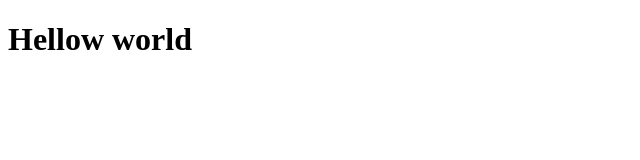
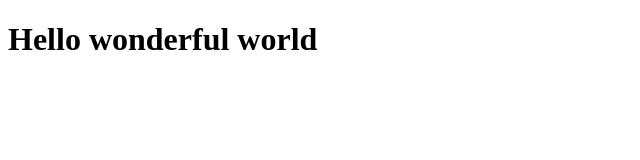
Before and after one commit to wzuschlag/wzuschlag.github.io, a plain HTML site: page index.html in a window 1280 px wide. Shown: the whole page, without its empty margins (0-640 px from the left). Drawn offline with Linux system fonts and the light colour scheme.

Commit message:
inital commit

```diff
--- a/index.html
+++ b/index.html
@@ -4,6 +4,6 @@
 	<title></title>
 </head>
 <body>
- <h1>Hellow world</h1>
+ <h1>Hello wonderful world</h1>
 </body>
 </html>
```
